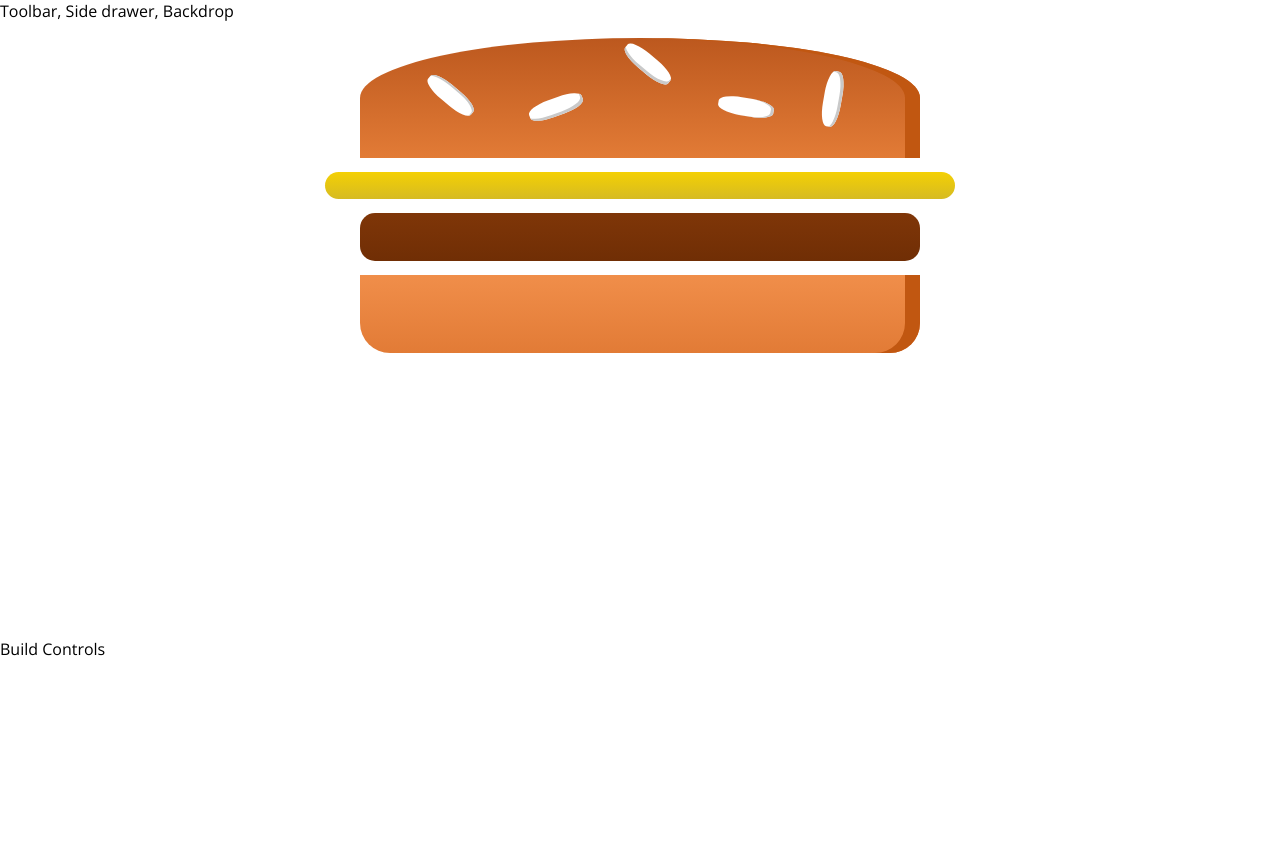
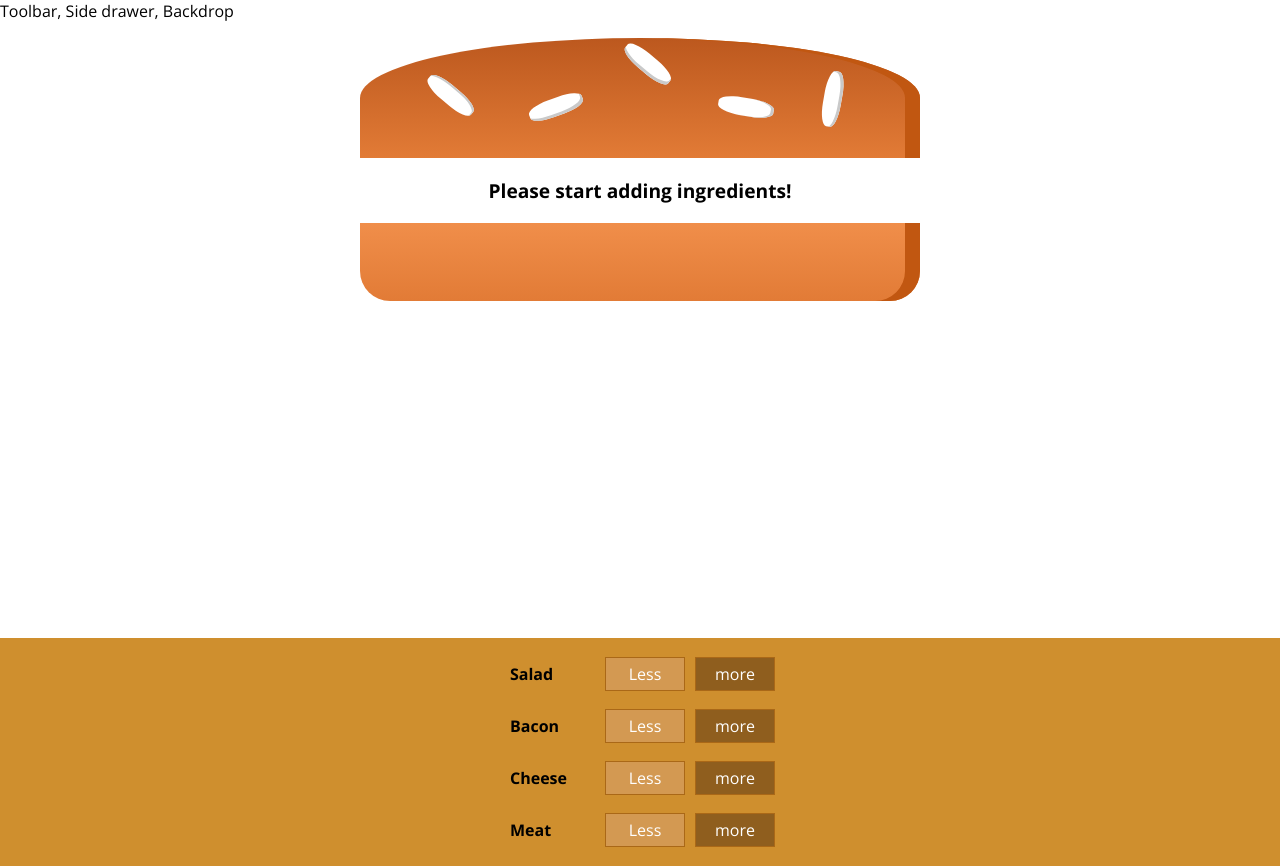
Before and after one commit to mpnri/Burger-builder, a React (Create React App) app: page / in a window 1280 px wide. Before the commit the page ends 800 px from the top, so only its background shows below. Built offline with nearby package versions, Linux system fonts and the light colour scheme.

Commit message:
Add state to BurgerBuilder(ingredients) + Add burgerControls & BurgerControl with styles

```diff
--- /dev/null
+++ b/src/components/Burger/BuildControls/BuildControl/BuildControl.js
@@ -0,0 +1,11 @@
+import styles from './BuildControl.module.css'
+
+const BuildControl = props => (
+    <div className={styles.BuildControl}>
+        <div className={styles.Label}>{props.label}</div>
+        <button className={styles.Less}>Less</button>
+        <button className={styles.More}>more</button>
+    </div>
+);
+
+export default BuildControl;
--- /dev/null
+++ b/src/components/Burger/BuildControls/BuildControl/BuildControl.module.css
@@ -0,0 +1,56 @@
+.BuildControl {
+    display: flex;
+    justify-content: space-between;
+    align-items: center;
+    margin: 5px 0;
+}
+
+.BuildControl button {
+    display: block;
+    font: inherit;
+    padding: 5px;
+    margin: 0 5px;
+    width: 80px;
+    border: 1px solid #AA6817;
+    cursor: pointer;
+    outline: none;
+}
+
+.BuildControl button:disabled {
+    background-color: #AC9980;
+    border: 1px solid #7E7365;
+    color: #ccc;
+    cursor: default;
+}
+
+.BuildControl button:hover:disabled {
+    background-color: #AC9980;
+    color: #ccc;
+    cursor: not-allowed;
+}
+
+.Label {
+    padding: 10px;
+    font-weight: bold;
+    width: 80px;
+}
+
+.BuildControl .Less {
+    background-color: #D39952;
+    color: white;
+}
+
+.BuildControl .More {
+    background-color: #8F5E1E;
+    color: white;
+}
+
+.BuildControl .Less:hover, .BuildControl .Less:active {
+    background-color: #DAA972;
+    color: white;
+}
+
+.BuildControl .More:hover,.BuildControl .More:active {
+    background-color: #99703F;
+    color: white;
+}
--- /dev/null
+++ b/src/components/Burger/BuildControls/BuildControls.js
@@ -0,0 +1,21 @@
+import styles from './BuildControls.module.css'
+import BuildControl from './BuildControl/BuildControl'
+
+const controls = [
+    { label : 'Salad', type: 'salad'},
+    { label : 'Bacon', type: 'bacon'},
+    { label : 'Cheese', type: 'cheese'},
+    { label : 'Meat', type: 'meat'},
+];
+
+const BuildControls = props => (
+    <div className={styles.BuildControls}>
+        {
+            controls.map(control => (
+                <BuildControl key={control.label} label={control.label}/>
+            ))
+        }
+    </div>
+);
+
+export default BuildControls;
--- /dev/null
+++ b/src/components/Burger/BuildControls/BuildControls.module.css
@@ -0,0 +1,10 @@
+.BuildControls {
+    width: 100%;
+    background-color: #cf8f2e;
+    display: flex;
+    flex-flow: column;
+    align-items: center;
+    box-shadow: 0 2px 1px #ccc;
+    margin: auto;
+    padding: 10px 0;
+}
--- a/src/components/Burger/Burger.js
+++ b/src/components/Burger/Burger.js
@@ -3,11 +3,19 @@
 import BurgerIngredient from './BurgerIngredient/BurgerIngredient';
 
 const Burger = (props) => {
+    const transformedIngredients = Object.keys(props.ingredients).map(ingredient => {
+        return Array(props.ingredients[ingredient]).fill(null).map((_,ind) => (
+            <BurgerIngredient key={ingredient+ind} type={ingredient} />
+        ))
+    }).reduce( (arr, current) => arr.concat(current), []); /// or [...arr, ...current]
+
+    console.log(transformedIngredients);
     return (
         <div className={styles.Burger}>
             <BurgerIngredient type="bread-top" />
-            <BurgerIngredient type="cheese" />
-            <BurgerIngredient type="meat" />
+                {transformedIngredients.length ? transformedIngredients
+                    :
+                <p>Please start adding ingredients!</p>}
             <BurgerIngredient type="bread-bottom" />
         </div>
     );
--- a/src/containers/BurgerBuilder/BurgerBuilder.js
+++ b/src/containers/BurgerBuilder/BurgerBuilder.js
@@ -1,13 +1,23 @@
 import React, {Component} from 'react';
+import BuildControls from '../../components/Burger/BuildControls/BuildControls';
 import Burger from '../../components/Burger/Burger';
 
 
 class BurgerBuilder extends Component{
+    state = {
+        ingredients: {
+            salad: 0,
+            bacon: 0,
+            cheese: 0,
+            meat: 0
+        }
+    }
+
     render(){
         return (
             <>
-                <Burger/>
-                <div>Build Controls</div>
+                <Burger ingredients={this.state.ingredients}/>
+                <BuildControls/>
             </>
         );
     }
```
Also changed, not shown: 1 other file (tests, documents, lock files or other folders).
